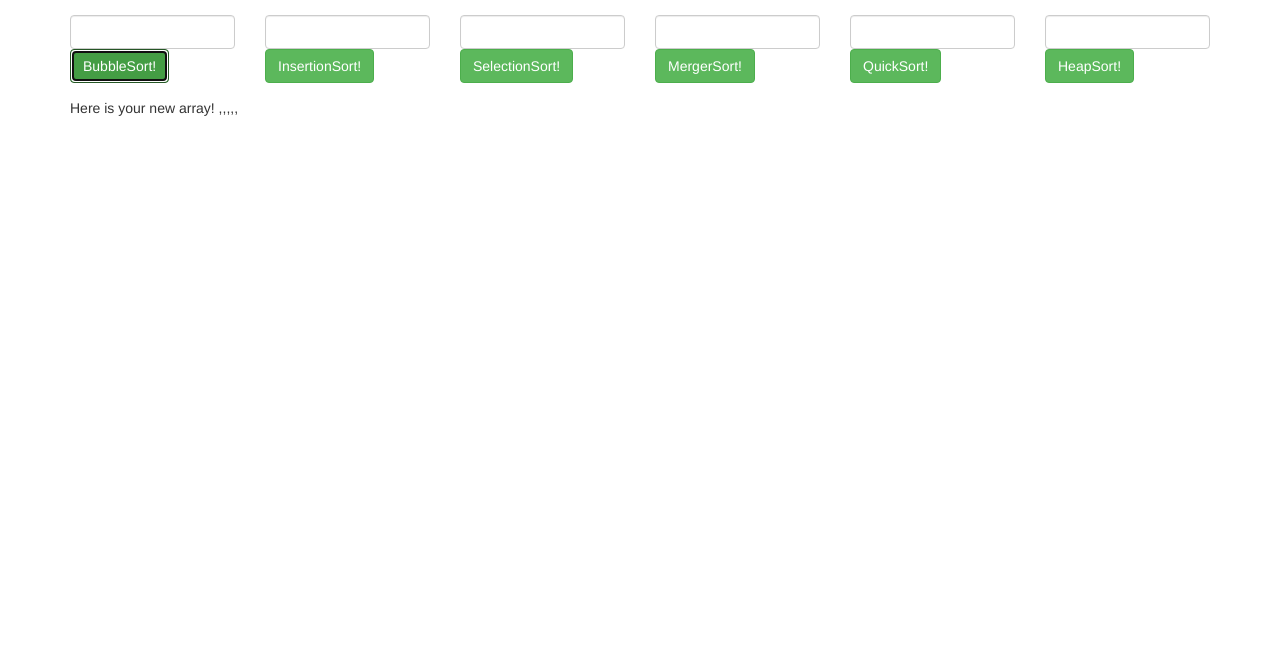
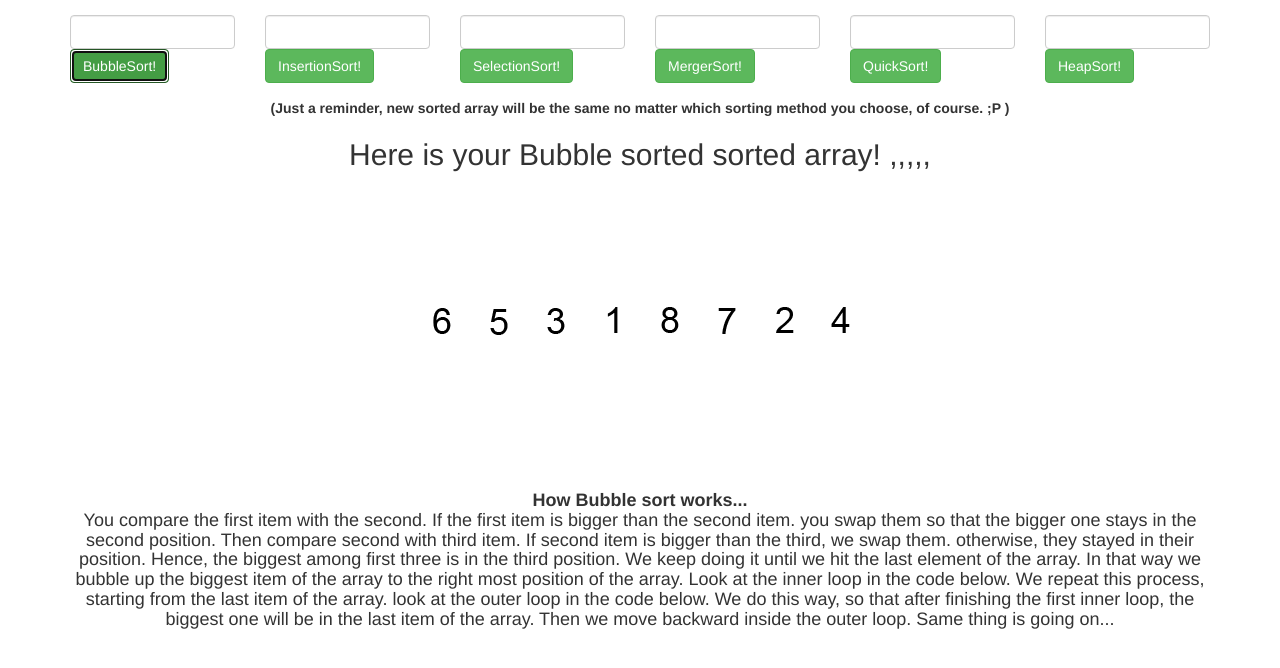
Before and after one commit to Blacoste264/Sorter-Selector, a plain HTML site: page index.html in a window 1280 px wide. Both pictures are taken after a click on the button "BubbleSort!". Drawn offline with nearby package versions, Linux system fonts and the light colour scheme.

Commit message:
Bubble and Insertion imgs and text complete

```diff
--- a/algorithms.js
+++ b/algorithms.js
@@ -1,46 +1,5 @@
 // Global array of user inputs
 var arr = []
-
-document.getElementById('bubbleBtn').onclick = function handleClickEvent(ev) {
-    arr = [];
-    createArr(ev);
-    bubbleSort(arr);
-    document.getElementById('output').innerHTML = ('Here is your new array! ' + arr);
-}
-
-document.getElementById('insertionBtn').onclick = function handleClickEvent(ev) {
-    arr = [];
-    console.log(arr)
-    createArr(ev);
-    insertionSort(arr);
-    document.getElementById('output').innerHTML = ('Here is your new array! ' + arr);
-}
-
-// document.getElementById('selectionBtn').onclick = function handleClickEvent(ev) {
-//     createArr(ev);
-//     bubbleSort(arr);
-//     document.getElementById('output').innerHTML = ('Here is your new array! ' + arr);
-// }
-
-// document.getElementById('mergerBtn').onclick = function handleClickEvent(ev) {
-//     createArr(ev);
-//     bubbleSort(arr);
-//     document.getElementById('output').innerHTML = ('Here is your new array! ' + arr);
-// }
-
-// document.getElementById('quickBtn').onclick = function handleClickEvent(ev) {
-//     createArr(ev);
-//     bubbleSort(arr);
-//     document.getElementById('output').innerHTML = ('Here is your new array! ' + arr);
-// }
-
-// document.getElementById('heapBtn').onclick = function handleClickEvent(ev) {
-//     createArr(ev);
-//     bubbleSort(arr);
-//     document.getElementById('output').innerHTML = ('Here is your new array! ' + arr);
-// }
-
-
 
 function createArr() {
     // Retrieve user input values from DOM
@@ -57,7 +16,6 @@ function createArr() {
 // First sorting algorithm Bubblesort
 function bubbleSort(arr) {
     var len = arr.length;
-    console.log(len);
     for (var i = len - 1; i >= 0; i--) {
         for (var j = 1; j <= i; j++) {
             if (arr[j - 1] > arr[j]) {
@@ -88,12 +46,60 @@ function insertionSort(arr) {
     return arr;
 }
 
-// var select = document.getElementById("planetSelect");
+document.getElementById('bubbleBtn').onclick = function handleClickEvent(ev) {
+    arr = [];
+    createArr(ev);
+    bubbleSort(arr);
+    document.getElementById('newArr').innerHTML = ('<h2> Here is your Bubble sorted sorted array! ' + arr + '</h2>');
+    document.getElementById('img').innerHTML="<img src='images/Bubble-sort.gif' />";
+    document.getElementById('output').innerHTML = ('<b>How Bubble sort works...</b></br> You compare the first item with the second.'
+    + ' If the first item is bigger than the second item. you swap them so that the bigger one stays in the second position.'
+    + ' Then compare second with third item. If second item is bigger than the third, we swap them. otherwise, they stayed in their position.'
+    + ' Hence, the biggest among first three is in the third position. We keep doing it until we hit the last element of the array.'
+    + ' In that way we bubble up the biggest item of the array to the right most position of the array. Look at the inner loop in the code below.'
+    + ' We repeat this process, starting from the last item of the array. look at the outer loop in the code below.'
+    + ' We do this way, so that after finishing the first inner loop, the biggest one will be in the last item of the array.'
+    + ' Then we move backward inside the outer loop. Same thing is going on...');
 
-// for (var i = 0; i < planets.length; i++) {
-//   var algorithmIndex = planets[i][0];
-//   var el = document.createElement("option");
-//   el.value = planets[i][1];
-//   el.textContent = algorithmIndex;
-//   select.appendChild(el);
+}
+
+document.getElementById('insertionBtn').onclick = function handleClickEvent(ev) {
+    arr = [];
+    createArr(ev);
+    insertionSort(arr);
+    document.getElementById('newArr').innerHTML = ('<h2> Here is your Insertion sorted array! ' + arr + '</h2>');
+    document.getElementById('img').innerHTML="<img src='images/Insertion-sort-example.gif' />";
+    document.getElementById('output').innerHTML = ('<b>How Insertion sort works... </b></br> Imagine you are playing cards. Somebody is giving you cards one by one.'
+    + ' When you are receiving card, you are planning to put them in a way so that the smaller one is on the left. This means you want to insert them in a sorted way.'
+    + ' If the first card you are getting is 5. Just hold the card in your hand. you don’t have to do anything. If the second card is 2, you want to put it before 5 so that the two cards you have are sorted.'
+    + ' When you are putting the card with number 2 at the left, you are changing the position of the card 5 from first position to second position.'
+    + ' And then first position becomes available and you put 2 there. If the third card is 4. you will start from second position. In the second position, you have card 5 which is bigger than 4.'
+    + ' Hence you will move 5 to the third position. The next card to the left is 2 which is smaller than 4. Hence, you wont move 2. And you will insert card 4 in the second position. Then you got 10. It is bigger than the previous card which is 5.'
+    + ' Hence, you just add it at the last position. The next card is 7. You just move the position of the card 10 to the right and insert card 7. If the last card is 3. You will have to move 10 to the right as it is bigger than 3. and then you check with the next card to the left it is 7 which is bigger than 3. you move it to the right.'
+    + ' Similarly, you move 5, 4 to the right. And put the number 3 before 2 as 2 is smaller than 3. Congrats. You are done!');
+
+}
+
+// document.getElementById('selectionBtn').onclick = function handleClickEvent(ev) {
+//     createArr(ev);
+//     bubbleSort(arr);
+//     document.getElementById('output').innerHTML = ('Here is your new array! ' + arr);
 // }
+
+// document.getElementById('mergerBtn').onclick = function handleClickEvent(ev) {
+//     createArr(ev);
+//     bubbleSort(arr);
+//     document.getElementById('output').innerHTML = ('Here is your new array! ' + arr);
+// }
+
+// document.getElementById('quickBtn').onclick = function handleClickEvent(ev) {
+//     createArr(ev);
+//     bubbleSort(arr);
+//     document.getElementById('output').innerHTML = ('Here is your new array! ' + arr);
+// }
+
+// document.getElementById('heapBtn').onclick = function handleClickEvent(ev) {
+//     createArr(ev);
+//     bubbleSort(arr);
+//     document.getElementById('output').innerHTML = ('Here is your new array! ' + arr);
+// }
--- a/index.html
+++ b/index.html
@@ -2,19 +2,17 @@
 <html>
 
 <head>
-    <title>
-        Sorting Algorithms
-    </title>
+    <title> Sorting Algorithms </title>
     <link rel="stylesheet" href="styles.css">
     <script src="https://code.jquery.com/jquery-3.2.1.js" integrity="sha256-DZAnKJ/6XZ9si04Hgrsxu/8s717jcIzLy3oi35EouyE=" crossorigin="anonymous">
     </script>
-    <link rel="stylesheet" href="https://maxcdn.bootstrapcdn.com/bootstrap/3.3.7/css/bootstrap.min.css" integrity="sha384-BVYiiSIFeK1dGmJRAkycuHAHRg32OmUcww7on3RYdg4Va+PmSTsz/K68vbdEjh4u"
-        crossorigin="anonymous">
+    <link rel="stylesheet" href="https://maxcdn.bootstrapcdn.com/bootstrap/3.3.7/css/bootstrap.min.css" integrity="sha384-BVYiiSIFeK1dGmJRAkycuHAHRg32OmUcww7on3RYdg4Va+PmSTsz/K68vbdEjh4u" crossorigin="anonymous">
 </head>
 
 <body>
     <div class="container">
         <div class="row">
+             <!--User number inputs-->
             <form>
                 <div class="form-group">
                     <div class="col-md-2">
@@ -40,6 +38,7 @@
         </div>
         <div class="row">
             <div class="col-lg-2 col-md-2">
+                <!--Buttons-->
                 <div class="form-group">
                     <button type="button" id="bubbleBtn" class="btn btn-success"> BubbleSort!</button>
                 </div>
@@ -70,14 +69,24 @@
                 </div>
             </div>
         </div>
+        <!--Information and output-->
         <div class="row">
             <div class="col-md-12">
-                <p id="output"></p>
+                <p class="center"><b>(Just a reminder, new sorted array will be the same no matter which sorting method you choose, of course. ;P )</b></p>
+                <h1 class="center" id="newArr"></h1>
             </div>
         </div>
-    </div>
-
-
+        <div class="row">
+            <div class="col-md-12">
+                <div class="center" id="img"></div>
+            </div>
+        </div>
+        <div class="row">
+            <div class="col-md-12">
+                <h4 class="center" id="output"></h4>
+            </div>
+        </div>
+    </div> <!--End of container-->
 
     <script src="algorithms.js"></script>
 </body>
--- a/styles.css
+++ b/styles.css
@@ -0,0 +1,3 @@
+.center {
+    text-align: center;
+}
```
Also changed, not shown: images/Bubble-sort.gif (renamed from Bubble-sort.gif), images/Insertion-sort-example.gif (added).
